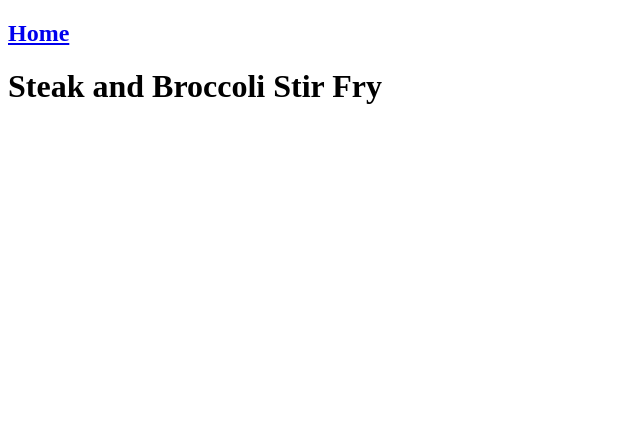
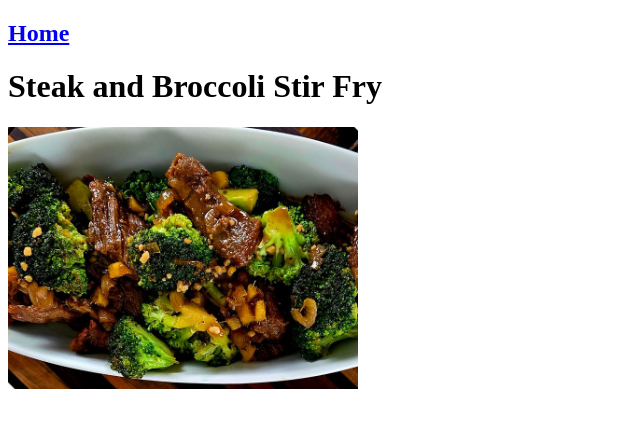
Before and after one commit to campinpalpatine/odin-recipes, a plain HTML site: page recipes/steak-broccoli-sf.html in a window 1280 px wide. Shown: the whole page, without its empty margins (0-640 px from the left). Drawn offline with Linux system fonts and the light colour scheme.

Commit message:
Add image of stir fry
Added an image of the steak and broccoli stir fry to the recipe.

```diff
--- a/recipes/steak-broccoli-sf.html
+++ b/recipes/steak-broccoli-sf.html
@@ -8,5 +8,8 @@
     <body>
         <h2><a href="../index.html">Home</a></h2>
         <h1>Steak and Broccoli Stir Fry</h1>
+
+        <!-- An image and description of the meal -->
+        <img src="../images/steak-broccoli-sf.jpg" alt="A steak and broccoli stir fry in a ceramic bowl" width="350">
     </body>
 </html>
```
Also changed, not shown: images/steak-broccoli-sf.jpg (added).
